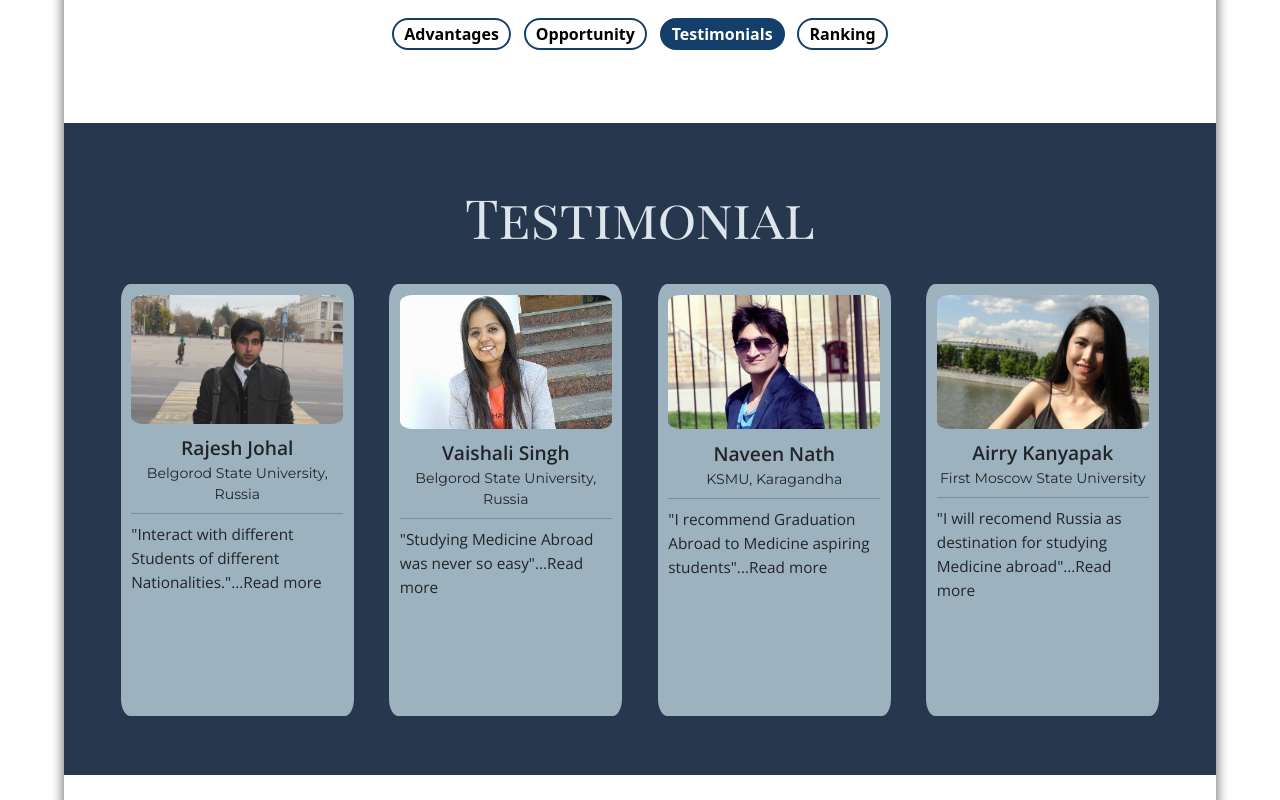
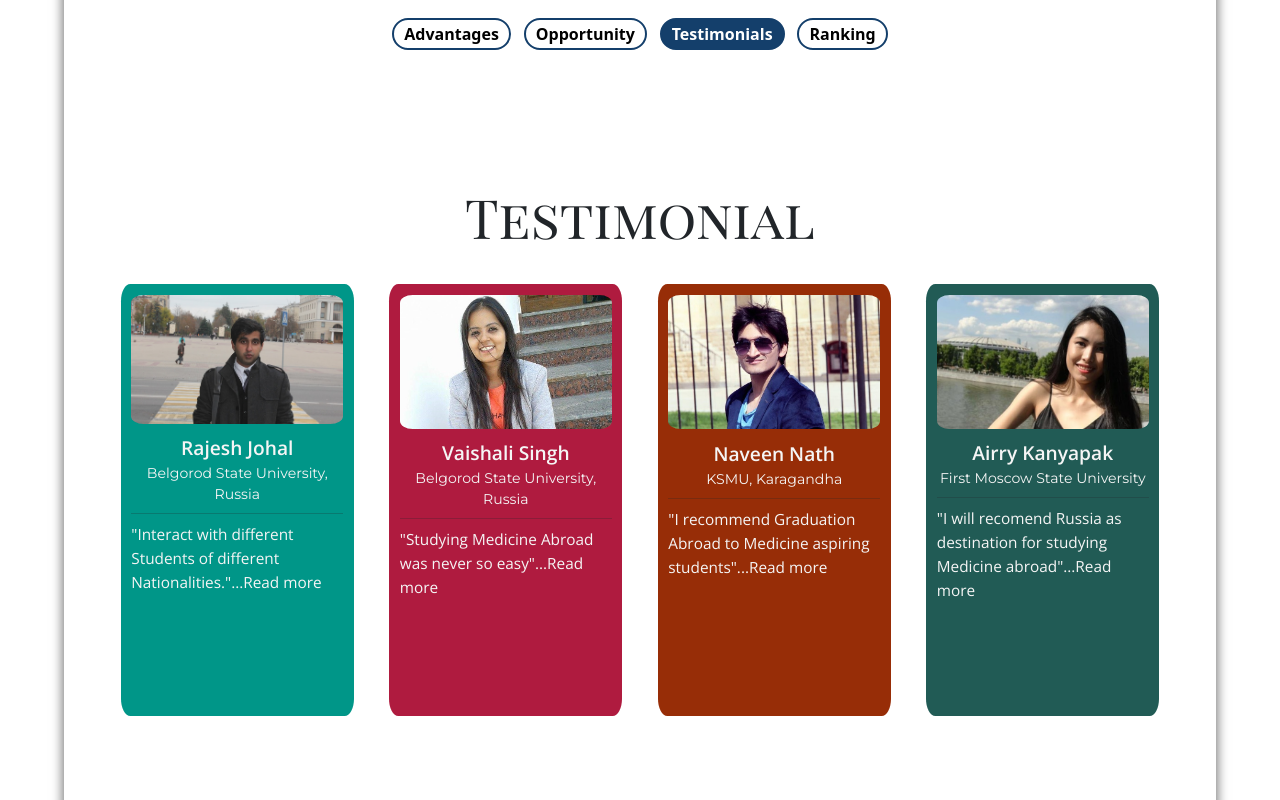
Before and after one commit to Brahmasura/tnxs, a React (Create React App) app: page /GradTesting/whyRussTesti in a window 1280 px wide. Shown: the part 440-1240 px from the top of the page. Built offline with nearby package versions, Linux system fonts and the light colour scheme; a web font is replaced by a local one.

Commit message:
testimonial updated as per graduatinAbroad official website

```diff
--- a/src/Pages/Home/Testimonial/Testimonial.js
+++ b/src/Pages/Home/Testimonial/Testimonial.js
@@ -14,7 +14,8 @@ const testiList = [
     stuQoute: '"Interact with different Students of different Nationalities."',
     stuModalTitle: "Rajesh Johal, Jammu INDIA",
     stuExperience: "I am really happy to Study General Medicine in Medical university in Russia. I am really Satisfied to have chosen Belgorod state University University. I don’t just get to learn about medicine but also it is great experiance to open up & interact with different Students of different Nationalities. It is really a wonderful experience!",
-  },
+  backgroundColor:"#009688"
+},
 
   {
     stuPic: studentTwo,
@@ -23,7 +24,8 @@ const testiList = [
     stuQoute: '"Studying Medicine Abroad was never so easy"',
     stuModalTitle: "Vaishali singh , Allahabad INDIA",
     stuExperience:"Hello Friends my name is Vaishali Singh and i am from Allahbad , INDIA. I Always wanted to become Doctor and help people with their health and cure them. Becoming Doctor in India can be tough because we have compitition and also study costs are whooping high. One of my friend's Elder brother Studied abroad so i made up my mind to study Abroad too and Russia was delightful choice. Russia is also good choice because of affordable medical education and compared to other European countires Currency rates are Pretty attractive. When i met reprentatives from GRADUATION ABROAD i did not knew about procedure for Applying admission in foreign country. But i was well assisted by team and within a week of applying for registration and admission my Student Visa was ready. I was also helped for registration at MCI and getting my documents attested. The Team GRADUATION ABROAD is very very understanding and caring. I would suggest GRADUATION ABROAD to all my upcoming fellow students. I am sure you all will be satisfied with services and Team GRADABROAD won't let you down.",
-  },
+  backgroundColor:"#AF1B3F"
+},
 
   {
     stuPic: studentThree,
@@ -32,7 +34,8 @@ const testiList = [
     stuQoute: '"I recommend Graduation Abroad to Medicine aspiring students"',
     stuModalTitle: "Naveen Nath , Uttarakhand INDIA",
     stuExperience:"Its Really better to Study Abroad in Russia, Ukraine or Kazakhstan. Bieng Affordable it also provides better exposure and Interaction with People from many nationalities. My Father is Doctor himself and since childhood we saw dedication in him for his job and care for his patients. Maybe This is something we also learnt from him and i decided to be doctor after i realised somwhere inside me i also like to help people and cure their problems. In India i went through many medical enterance tests but it didn't worked out. At last i met representatives from GRADUATION ABROAD and i am still thankful to them that they took my Problem very seriously. I didn't had passport, nor i knew about any procedure to apply for foreign medcial collage. I was assisted very warmly by team and my all documentation and procedure was guided by team very precisly. They took care of every single procedure and i was informed about every step. Now i am in 4rth year and i can't wait to realise that my dream of bieng doctor came true. Team Graduation Abroad is creditable for making this come true. I thank them wholely.",
-  },
+  backgroundColor:"#972D07"
+},
 
   {
     stuPic: studentFour,
@@ -41,7 +44,8 @@ const testiList = [
     stuQoute:'"I will recomend Russia as destination for studying Medicine abroad"',
     stuModalTitle: "Airry Kanyapak, Thailand",
     stuExperience: "Russian medical degree is globally recognized and listed by international bodies which include World Health Organization, European Union, The International Medical Education Directory, ECFMG, USA, General Medical Council, UK etc. Studying and living here is comfortable as hostels in Russia are simple and comfortable, and universities offer the best combination of theoretical and practical knowledge to the students. I will recomend Russia as destination for studying Medicine abroad to anyone who does not wants to travel US, UK or Australia.",
-  },
+  backgroundColor:"#215B55"
+},
 ];
 
 const Testimonial = () => {
@@ -68,6 +72,7 @@ const Testimonial = () => {
             {testiList.map((student, index) => (
               <div
                 className={`col-12 col-sm-12 col-md-3 col-lg-3 ${style.studentCard}`}
+                style={{backgroundColor: student.backgroundColor}}
                 key={index}
               >
                 <img src={student.stuPic} alt="student" />
--- a/src/Pages/Home/Testimonial/testimonial.module.scss
+++ b/src/Pages/Home/Testimonial/testimonial.module.scss
@@ -8,13 +8,13 @@
   height: 81.5vh;
   padding-inline: 4% !important;
   border: 1px 0 solid black;
-  background-color: #27374d;
+  // background-color: #27374d;
 
   .testiTitle {
     @include heading;
     font-family: "Playfair Display SC", serif;
     margin-bottom: 3%;
-    color: #dde6ed;
+    // color: #dde6ed;
   }
 
   .colsContainer {
@@ -33,7 +33,7 @@
       margin-inline: 1%;
       padding: 1%;
       // background-color: grey;
-      background-color: #9db2bf;
+      // background-color: #9db2bf;
       border-radius: 4%;
 
       hr {
@@ -43,10 +43,10 @@
       .namePara {
         text-align: center;
         font-size: 1.5vw;
-        font-weight:600;
+        font-weight: 600;
         margin-top: 5%;
         margin-bottom: 0;
-
+        color: whitesmoke;
         font-family: "Open Sans", sans-serif;
       }
 
@@ -55,12 +55,14 @@
         text-align: center;
         font-size: 1.1vw;
         margin-bottom: 0;
+        color: whitesmoke;
       }
 
       .cardQoute {
         font-family: "open sans";
         display: inline;
         text-align: center;
+        color: whitesmoke;
         font-size: 1.2vw;
         cursor: pointer;
       }
```
